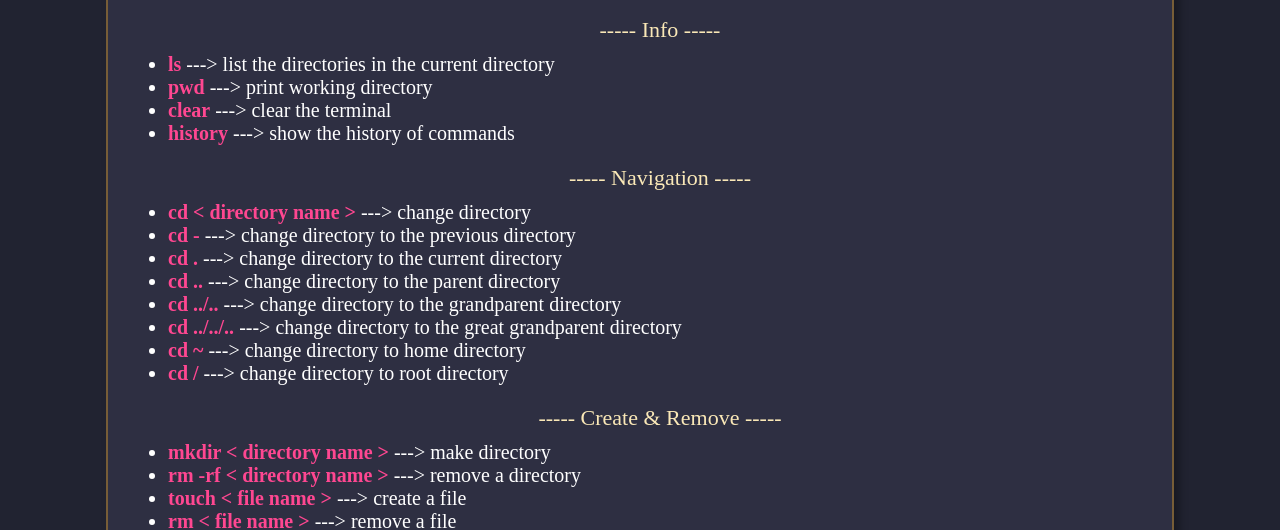
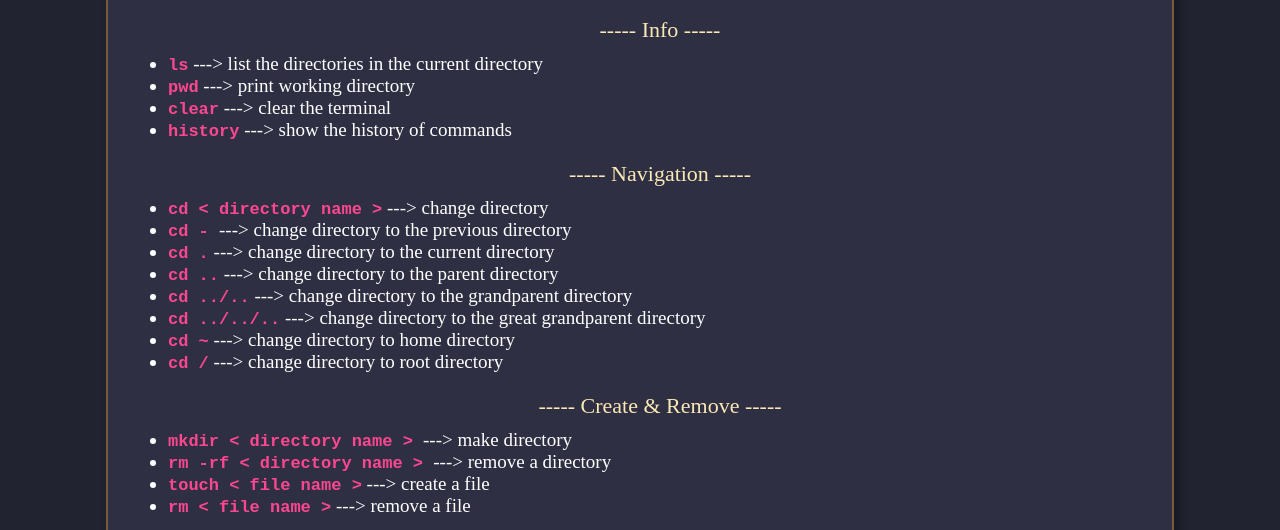
Before and after one commit to Korrin-F/prework-study-guide, a plain HTML site: page index.html in a window 1280 px wide. Shown: the part 284-814 px from the top of the page. Drawn offline with Linux system fonts and the light colour scheme.

Commit message:
changed the font-family of the code text & size of the info text

```diff
--- a/assets/style.css
+++ b/assets/style.css
@@ -45,6 +45,11 @@ a:hover {
 }
 b {
     color: #ff4791;
+    font-family: 'Courier New', Courier, monospace;
+    font-size: 17px;
+}
+li {
+    font-size: 19px;
 }
 img {
     display: block;
```
